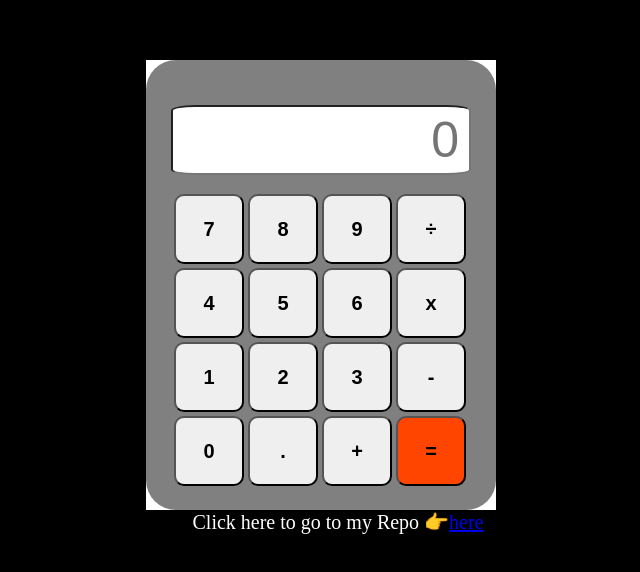
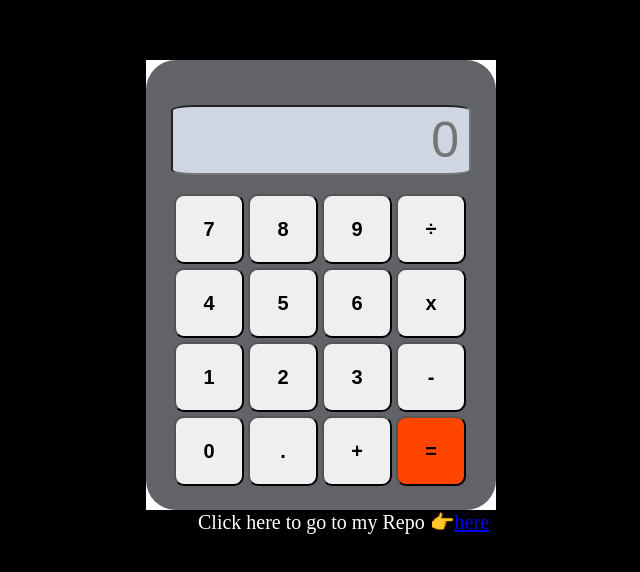
Before and after one commit to Ayo-JB-CODE/calculator_zuri, a plain HTML site: page index.html in a window 1280 px wide. Shown: the whole page, without its empty margins (302-942 px from the left). Drawn offline with Linux system fonts and the light colour scheme.

Commit message:
changes made to calculator  color and repo link positioning

```diff
--- a/style.css
+++ b/style.css
@@ -23,11 +23,12 @@ main{
     flex-direction: column;
     width: 350px;
     height: 450px;
-    background-color: grey;
+    background-color: #616369;
     border-radius: 30px;
 }
 input{
     height: 70px;
+    background-color: #cfd6e1;
     width: 300px;
     margin-bottom: 40px;
     border-radius: 8%;
@@ -41,7 +42,6 @@ input{
     justify-content: space-between;
     height: 250px;
     width: 300px;
-    /* border: 1px solid white; */
 }
 button{
     width: 70px;
@@ -57,6 +57,6 @@ span button{
 }
 .link{
     color: white;
-    text-align: center;
+    margin-left: 500px;
     font-size: 20px;
 }
```
